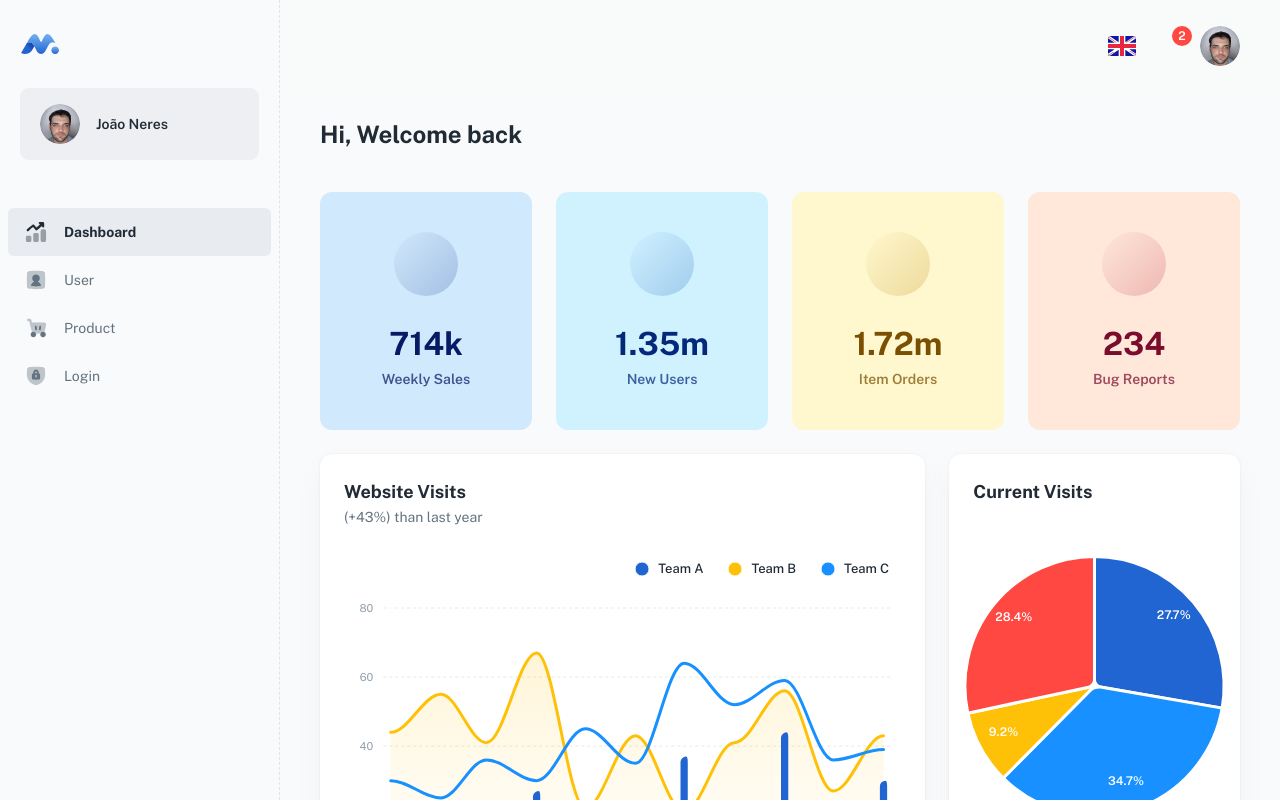
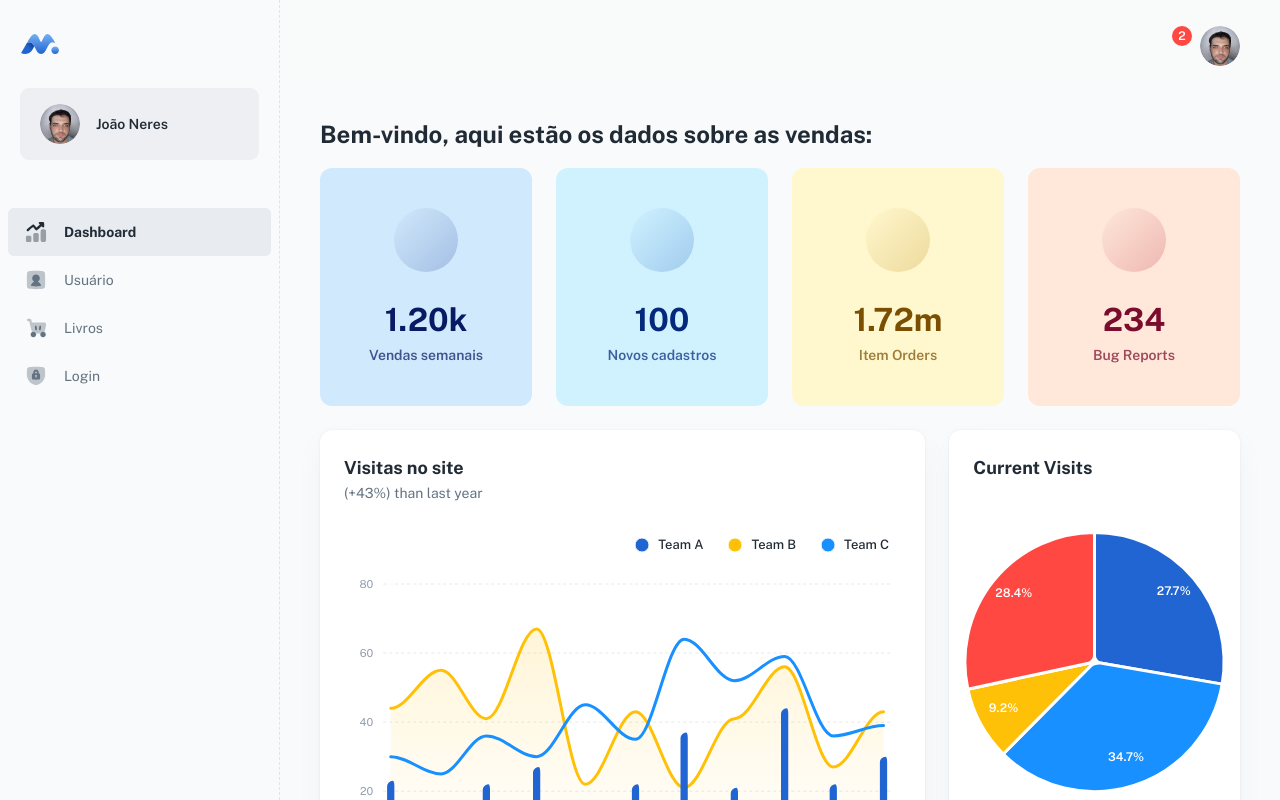
Before and after one commit to joaovneres/FatecLibrary-Front, a React (Create React App) app: page /dashboard/app in a window 1280 px wide. Shown: the top 800 px of the page. Built offline with nearby package versions, Linux system fonts and the light colour scheme; some icons are missing; a web font is replaced by a local one.

Commit message:
Cleaning Template

```diff
--- a/src/layouts/dashboard/header/index.js
+++ b/src/layouts/dashboard/header/index.js
@@ -68,7 +68,7 @@ export default function Header({ onOpenNav }) {
             sm: 1,
           }}
         >
-          <LanguagePopover />
+          {/* <LanguagePopover /> */}
           <NotificationsPopover />
           <AccountPopover />
         </Stack>
--- a/src/layouts/dashboard/nav/config.js
+++ b/src/layouts/dashboard/nav/config.js
@@ -7,22 +7,22 @@ const icon = (name) => <SvgColor src={`/assets/icons/navbar/${name}.svg`} sx={{
 
 const navConfig = [
   {
-    title: 'dashboard',
+    title: 'Dashboard',
     path: '/dashboard/app',
     icon: icon('ic_analytics'),
   },
   {
-    title: 'user',
+    title: 'Usuário',
     path: '/dashboard/user',
     icon: icon('ic_user'),
   },
   {
-    title: 'product',
+    title: 'Livros',
     path: '/dashboard/products',
     icon: icon('ic_cart'),
   },
   {
-    title: 'login',
+    title: 'Login',
     path: '/login',
     icon: icon('ic_lock'),
   },
--- a/src/pages/DashboardAppPage.js
+++ b/src/pages/DashboardAppPage.js
@@ -26,21 +26,21 @@ export default function DashboardAppPage() {
   return (
     <>
       <Helmet>
-        <title> Dashboard | Minimal UI </title>
+        <title> Livraria - FatecLibrary </title>
       </Helmet>
 
       <Container maxWidth="xl">
-        <Typography variant="h4" sx={{ mb: 5 }}>
-          Hi, Welcome back
+        <Typography variant="h4" sx={{ mb: 2 }}>
+          Bem-vindo, aqui estão os dados sobre as vendas:
         </Typography>
 
         <Grid container spacing={3}>
           <Grid item xs={12} sm={6} md={3}>
-            <AppWidgetSummary title="Weekly Sales" total={714000} icon={'ant-design:android-filled'} />
+            <AppWidgetSummary title="Vendas semanais" total={1200} icon={'ant-design:android-filled'} />
           </Grid>
 
           <Grid item xs={12} sm={6} md={3}>
-            <AppWidgetSummary title="New Users" total={1352831} color="info" icon={'ant-design:apple-filled'} />
+            <AppWidgetSummary title="Novos cadastros" total={100} color="info" icon={'ant-design:apple-filled'} />
           </Grid>
 
           <Grid item xs={12} sm={6} md={3}>
@@ -53,20 +53,20 @@ export default function DashboardAppPage() {
 
           <Grid item xs={12} md={6} lg={8}>
             <AppWebsiteVisits
-              title="Website Visits"
+              title="Visitas no site"
               subheader="(+43%) than last year"
               chartLabels={[
-                '01/01/2003',
-                '02/01/2003',
-                '03/01/2003',
-                '04/01/2003',
-                '05/01/2003',
-                '06/01/2003',
-                '07/01/2003',
-                '08/01/2003',
-                '09/01/2003',
-                '10/01/2003',
-                '11/01/2003',
+                '01/01/2023',
+                '02/01/2023',
+                '03/01/2023',
+                '04/01/2023',
+                '05/01/2023',
+                '06/01/2023',
+                '07/01/2023',
+                '08/01/2023',
+                '09/01/2023',
+                '10/01/2023',
+                '11/01/2023',
               ]}
               chartData={[
                 {
--- a/src/pages/LoginPage.js
+++ b/src/pages/LoginPage.js
@@ -46,36 +46,29 @@ export default function LoginPage() {
   return (
     <>
       <Helmet>
-        <title> Login | Minimal UI </title>
+        <title> Login | Fatec Library </title>
       </Helmet>
 
       <StyledRoot>
-        <Logo
-          sx={{
-            position: 'fixed',
-            top: { xs: 16, sm: 24, md: 40 },
-            left: { xs: 16, sm: 24, md: 40 },
-          }}
-        />
 
         {mdUp && (
           <StyledSection>
             <Typography variant="h3" sx={{ px: 5, mt: 10, mb: 5 }}>
-              Hi, Welcome Back
+              Bem-vindo, novamente
             </Typography>
-            <img src="/assets/illustrations/illustration_login.png" alt="login" />
+            <img src="/assets/illustrations/FATEC_LIBRARY.png" alt="login" />
           </StyledSection>
         )}
 
         <Container maxWidth="sm">
           <StyledContent>
             <Typography variant="h4" gutterBottom>
-              Sign in to Minimal
+              Entrar no Fatec Library
             </Typography>
 
             <Typography variant="body2" sx={{ mb: 5 }}>
-              Don’t have an account? {''}
-              <Link variant="subtitle2">Get started</Link>
+              Não tem conta? {''}
+              <Link variant="subtitle2">Cadastrar</Link>
             </Typography>
 
             <Stack direction="row" spacing={2}>
@@ -94,7 +87,7 @@ export default function LoginPage() {
 
             <Divider sx={{ my: 3 }}>
               <Typography variant="body2" sx={{ color: 'text.secondary' }}>
-                OR
+                ou
               </Typography>
             </Divider>
 
--- a/src/pages/ProductsPage.js
+++ b/src/pages/ProductsPage.js
@@ -23,14 +23,10 @@ export default function ProductsPage() {
   return (
     <>
       <Helmet>
-        <title> Dashboard: Products | Minimal UI </title>
+        <title> Página cliente </title>
       </Helmet>
 
       <Container>
-        <Typography variant="h4" sx={{ mb: 5 }}>
-          Products
-        </Typography>
-
         <Stack direction="row" flexWrap="wrap-reverse" alignItems="center" justifyContent="flex-end" sx={{ mb: 5 }}>
           <Stack direction="row" spacing={1} flexShrink={0} sx={{ my: 1 }}>
             <ProductFilterSidebar
--- a/src/pages/UserPage.js
+++ b/src/pages/UserPage.js
@@ -34,10 +34,10 @@ import USERLIST from '../_mock/user';
 // ----------------------------------------------------------------------
 
 const TABLE_HEAD = [
-  { id: 'name', label: 'Name', alignRight: false },
-  { id: 'company', label: 'Company', alignRight: false },
-  { id: 'role', label: 'Role', alignRight: false },
-  { id: 'isVerified', label: 'Verified', alignRight: false },
+  { id: 'name', label: 'Nome', alignRight: false },
+  { id: 'company', label: 'Estado', alignRight: false },
+  { id: 'role', label: 'Permissão', alignRight: false },
+  { id: 'isVerified', label: 'Verificado', alignRight: false },
   { id: 'status', label: 'Status', alignRight: false },
   { id: '' },
 ];
@@ -155,10 +155,10 @@ export default function UserPage() {
       <Container>
         <Stack direction="row" alignItems="center" justifyContent="space-between" mb={5}>
           <Typography variant="h4" gutterBottom>
-            User
+            Usuários
           </Typography>
           <Button variant="contained" startIcon={<Iconify icon="eva:plus-fill" />}>
-            New User
+            Novo usuário
           </Button>
         </Stack>
 
--- a/src/sections/@dashboard/products/ProductCard.js
+++ b/src/sections/@dashboard/products/ProductCard.js
@@ -2,6 +2,7 @@ import PropTypes from 'prop-types';
 // @mui
 import { Box, Card, Link, Typography, Stack } from '@mui/material';
 import { styled } from '@mui/material/styles';
+import { LoadingButton } from '@mui/lab';
 // utils
 import { fCurrency } from '../../../utils/formatNumber';
 // components
@@ -72,6 +73,11 @@ export default function ShopProductCard({ product }) {
           </Typography>
         </Stack>
       </Stack>
+      <Box sx={{ p: 2 }}>
+        <LoadingButton fullWidth size="medium" type="submit" variant="contained" color='inherit'>
+          Comprar
+        </LoadingButton>
+      </Box>
     </Card>
   );
 }
--- a/src/sections/@dashboard/products/ProductSort.js
+++ b/src/sections/@dashboard/products/ProductSort.js
@@ -7,10 +7,10 @@ import Iconify from '../../../components/iconify';
 // ----------------------------------------------------------------------
 
 const SORT_BY_OPTIONS = [
-  { value: 'featured', label: 'Featured' },
-  { value: 'newest', label: 'Newest' },
-  { value: 'priceDesc', label: 'Price: High-Low' },
-  { value: 'priceAsc', label: 'Price: Low-High' },
+  { value: 'destaque', label: 'Destaque' },
+  { value: 'lançcamento', label: 'Lançcamento' },
+  { value: 'caro', label: 'Valor: Alto' },
+  { value: 'barato', label: 'Valor: Baixo' },
 ];
 
 export default function ShopProductSort() {
@@ -32,9 +32,9 @@ export default function ShopProductSort() {
         onClick={handleOpen}
         endIcon={<Iconify icon={open ? 'eva:chevron-up-fill' : 'eva:chevron-down-fill'} />}
       >
-        Sort By:&nbsp;
+        Ordenar por:&nbsp;
         <Typography component="span" variant="subtitle2" sx={{ color: 'text.secondary' }}>
-          Newest
+          Lançcamento
         </Typography>
       </Button>
       <Menu
@@ -48,7 +48,7 @@ export default function ShopProductSort() {
         {SORT_BY_OPTIONS.map((option) => (
           <MenuItem
             key={option.value}
-            selected={option.value === 'newest'}
+            selected={option.value === 'lançamento'}
             onClick={handleClose}
             sx={{ typography: 'body2' }}
           >
--- a/src/sections/@dashboard/user/UserListToolbar.js
+++ b/src/sections/@dashboard/user/UserListToolbar.js
@@ -50,13 +50,13 @@ export default function UserListToolbar({ numSelected, filterName, onFilterName
     >
       {numSelected > 0 ? (
         <Typography component="div" variant="subtitle1">
-          {numSelected} selected
+          {numSelected} selecionado(s)
         </Typography>
       ) : (
         <StyledSearch
           value={filterName}
           onChange={onFilterName}
-          placeholder="Search user..."
+          placeholder="Buscar usuário..."
           startAdornment={
             <InputAdornment position="start">
               <Iconify icon="eva:search-fill" sx={{ color: 'text.disabled', width: 20, height: 20 }} />
--- a/src/sections/auth/login/LoginForm.js
+++ b/src/sections/auth/login/LoginForm.js
@@ -20,11 +20,11 @@ export default function LoginForm() {
   return (
     <>
       <Stack spacing={3}>
-        <TextField name="email" label="Email address" />
+        <TextField name="email" label="E-mail" />
 
         <TextField
           name="password"
-          label="Password"
+          label="Senha"
           type={showPassword ? 'text' : 'password'}
           InputProps={{
             endAdornment: (
@@ -41,7 +41,7 @@ export default function LoginForm() {
       <Stack direction="row" alignItems="center" justifyContent="space-between" sx={{ my: 2 }}>
         <Checkbox name="remember" label="Remember me" />
         <Link variant="subtitle2" underline="hover">
-          Forgot password?
+          Esqueceu a senha?
         </Link>
       </Stack>
 
```
Also changed, not shown: src/sections/@dashboard/products/ProductFilterSidebar.js (+30 -31 lines), public/assets/illustrations/FATEC_LIBRARY.png (added), 1 other file (tests, documents, lock files or other folders).
